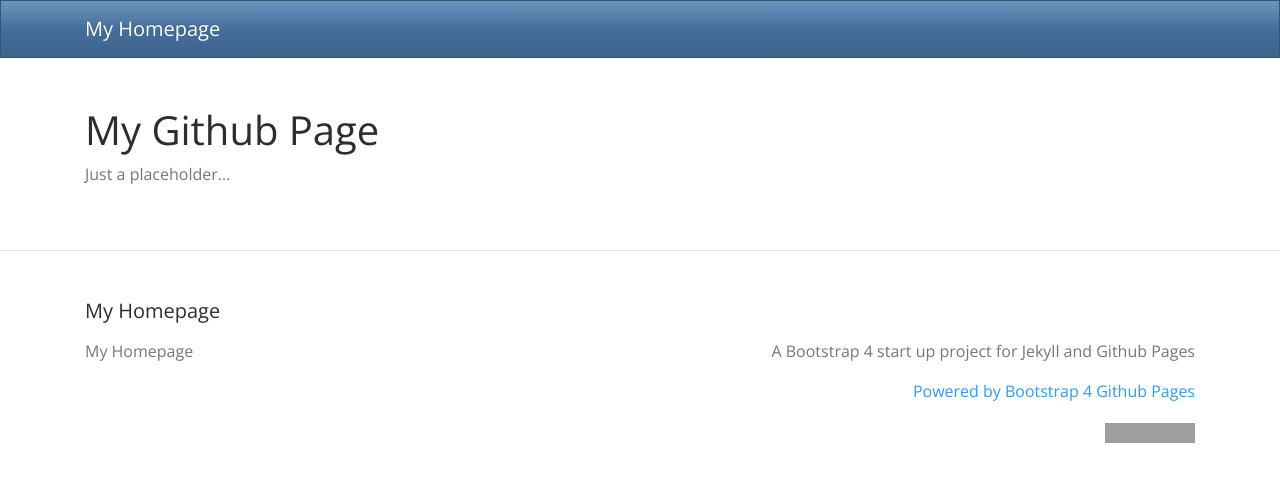
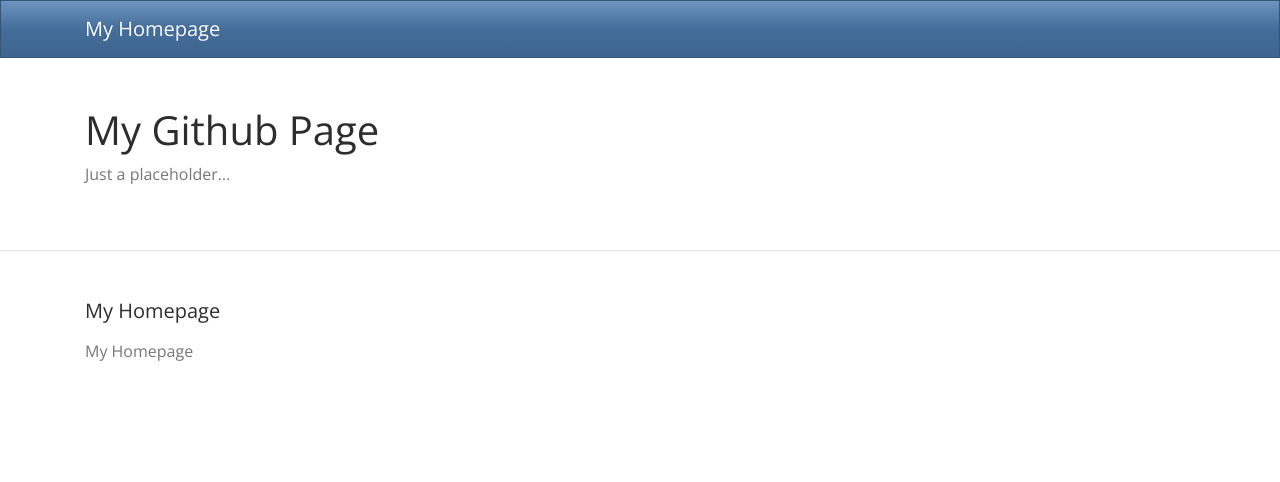
Before and after one commit to herrfrei/herrfrei.github.io, a Jekyll site: the page built from index.md, in a window 1280 px wide. Shown: the top 482 px of the page. Built offline with Jekyll 4.4.1, drawn with Linux system fonts in a browser that asks for light colours; grey boxes are pictures that could not be loaded.

Commit message:
Update footer.html

```diff
--- a/_includes/footer.html
+++ b/_includes/footer.html
@@ -26,7 +26,7 @@
       </div>
 
 
-      <div class="col-sm text-right">
+      <!--div class="col-sm text-right">
         <p>{{- site.description | escape -}}</p>
 
         <p>
@@ -35,7 +35,7 @@
         <p>
           <a href="https://github.com/nicolas-van/bootstrap-4-github-pages"><img alt="GitHub Repo stars" src="https://img.shields.io/github/stars/nicolas-van/bootstrap-4-github-pages?style=social"></a>
         <p>
-      </div>
+      </div-->
 
     </div>
 
```
